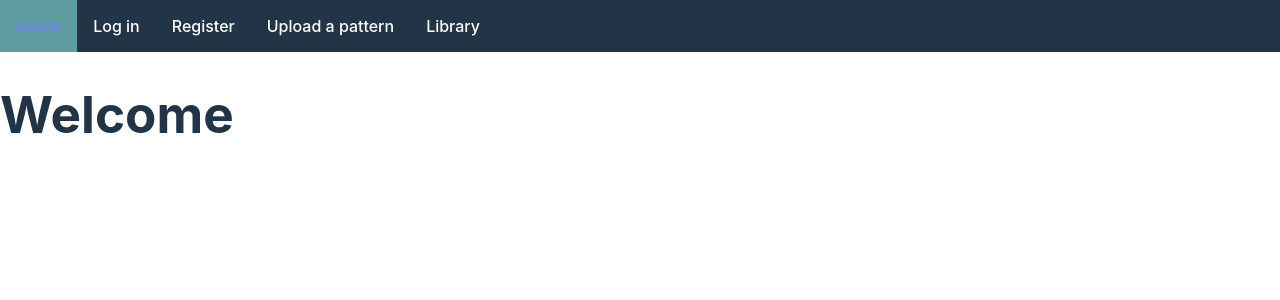
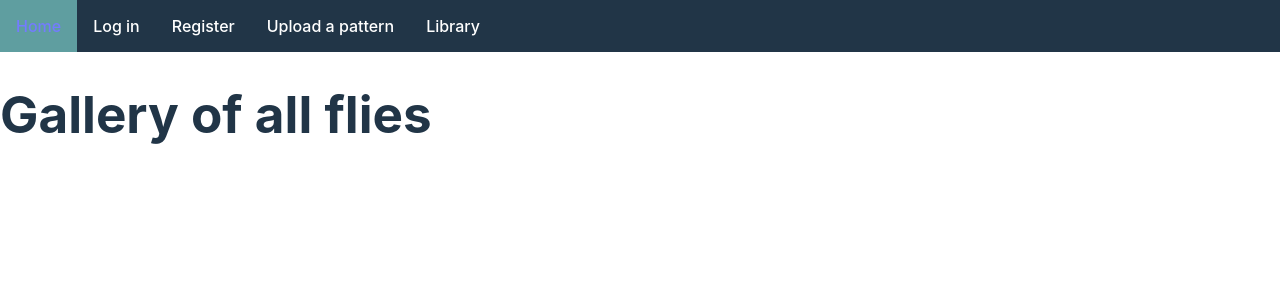
Before and after one commit to ikonenmk/FlyPatternLibrary, a React (Vite) app in the folder src/main/frontend/flylib/: page / in a window 1280 px wide. Shown: the top 300 px of the page. Built offline with nearby package versions, Linux system fonts and the light colour scheme.

Commit message:
test commit to new branch

```diff
--- a/src/main/frontend/flylib/src/home/home.jsx
+++ b/src/main/frontend/flylib/src/home/home.jsx
@@ -3,7 +3,7 @@ export default function Home() {
 
     return (
         <>
-            <h1>Welcome </h1>
+            <h1>Gallery of all flies </h1>
 
         </>
     )
```
Also changed, not shown: 2 other files (tests, documents, lock files or other folders).
